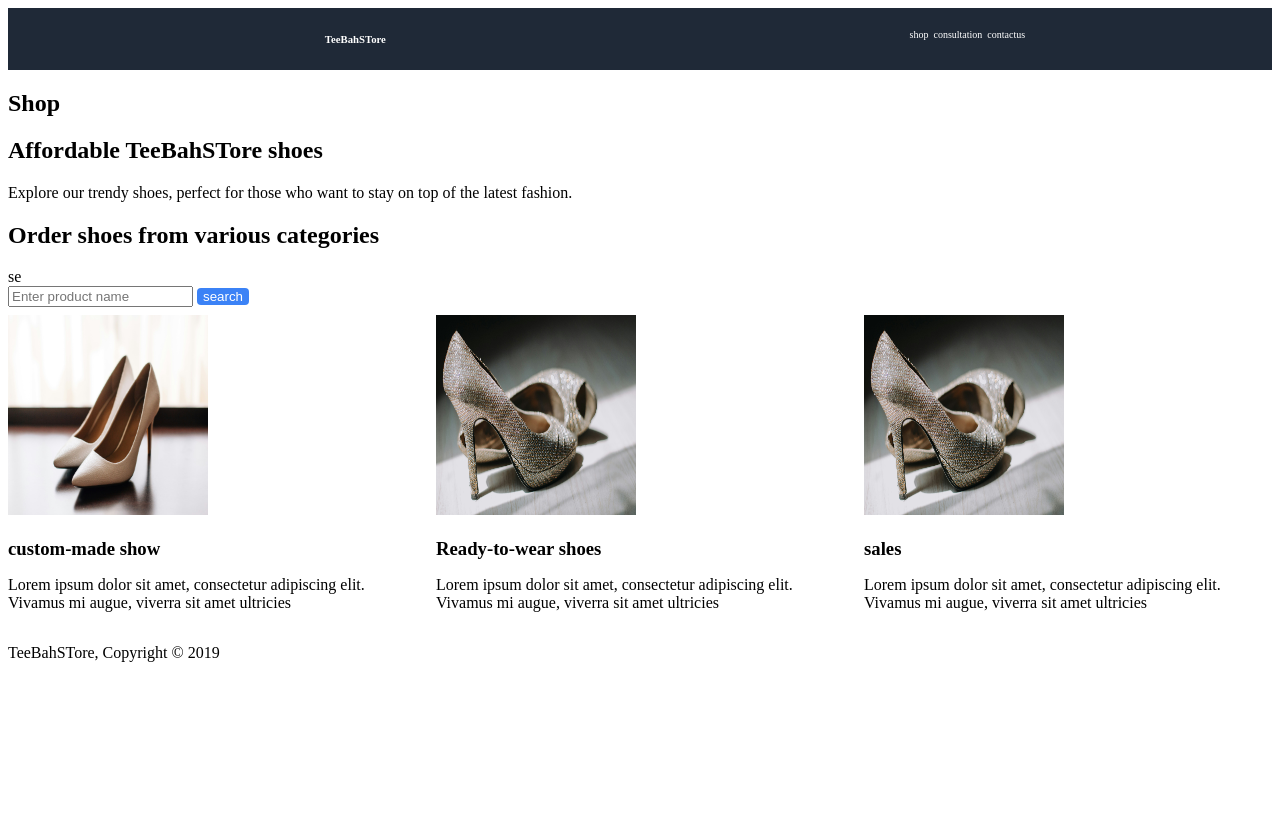
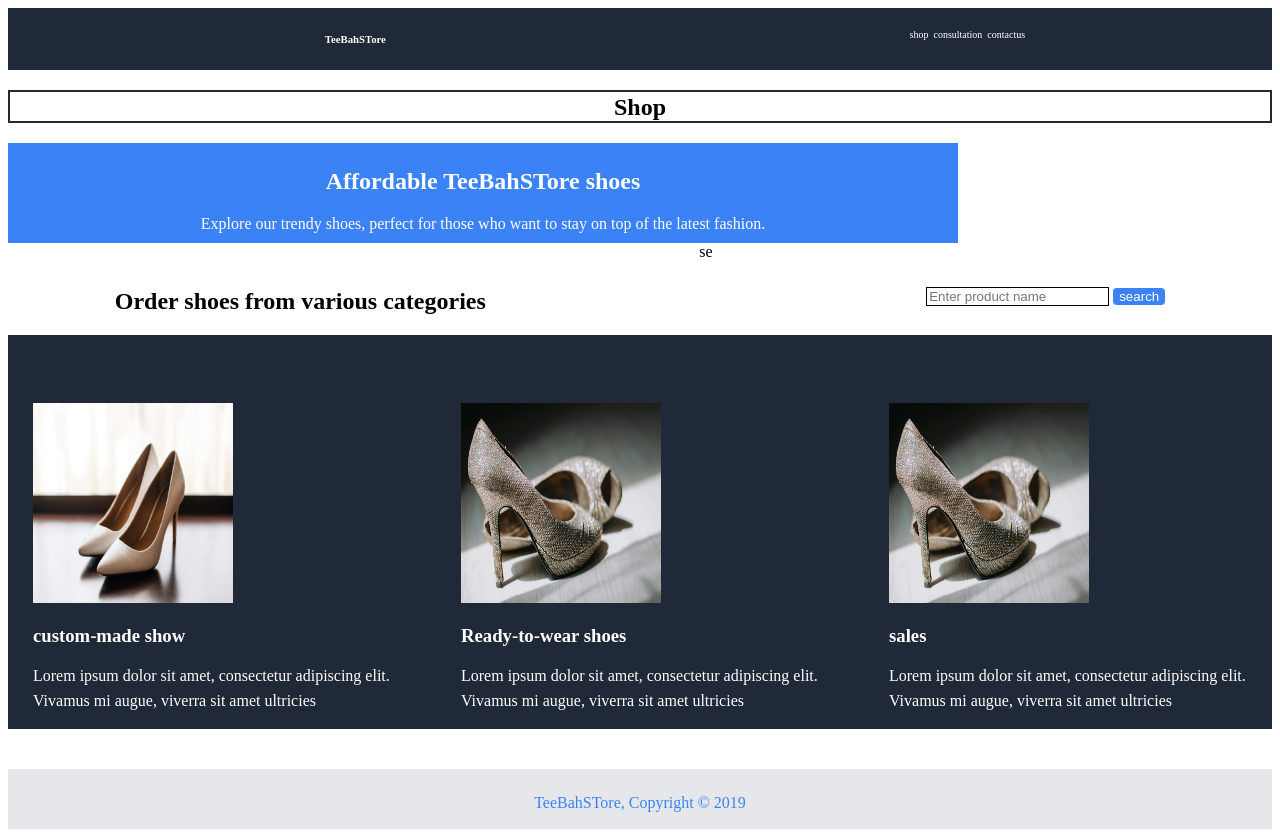
Before and after one commit to Athoyeebah/E-commerce-website, a plain HTML site: page shop.html in a window 1280 px wide. Before the commit the page ends 800 px from the top, so only its background shows below. Drawn offline with Linux system fonts and the light colour scheme.

Commit message:
Add files via upload

```diff
--- a/project 3.css
+++ b/project 3.css
@@ -169,3 +169,65 @@ background-color:#3B82F6;
     border: 2px solid white;
     border-radius: 4px;
     }
+.shop{
+    text-align: center;
+    border: 2px solid  #1F2937;
+    padding-top: 2px;
+}
+
+.container{
+height: 100px;
+   width: 950px;
+   text-align: center;
+   background-color:#3B82F6 ;
+   color: white;
+   }
+   h1{
+       padding-top: 25px;
+   }
+   .product {
+   display: flex;
+   flex-direction: row;
+   justify-content: space-around;
+   }
+   form{
+       padding-top: 44px;
+   }
+   .placeholder {
+   border:1px solid black;
+
+   }
+ image-showcase 2{
+display: flex;
+flex-direction: row;
+gap:20px;
+justify-content: center;
+padding-top: 50px;
+background-color: #1F2937;
+}
+
+ .box{
+padding-top: 60px;
+padding-left: 25px;
+   }
+   #boxes{
+       background-color: #1F2937;
+   }
+
+      h3{
+          color: white;
+      }
+
+   .p{
+     color: white;
+     line-height: 25px;
+      }
+ .t{
+ text-align: center;
+ padding-top: 25px;
+ color:#3B82F6;
+  }
+        footer{
+            background-color: #E5E7EB;
+            margin-top: 40px;
+            height: 60px;
```
